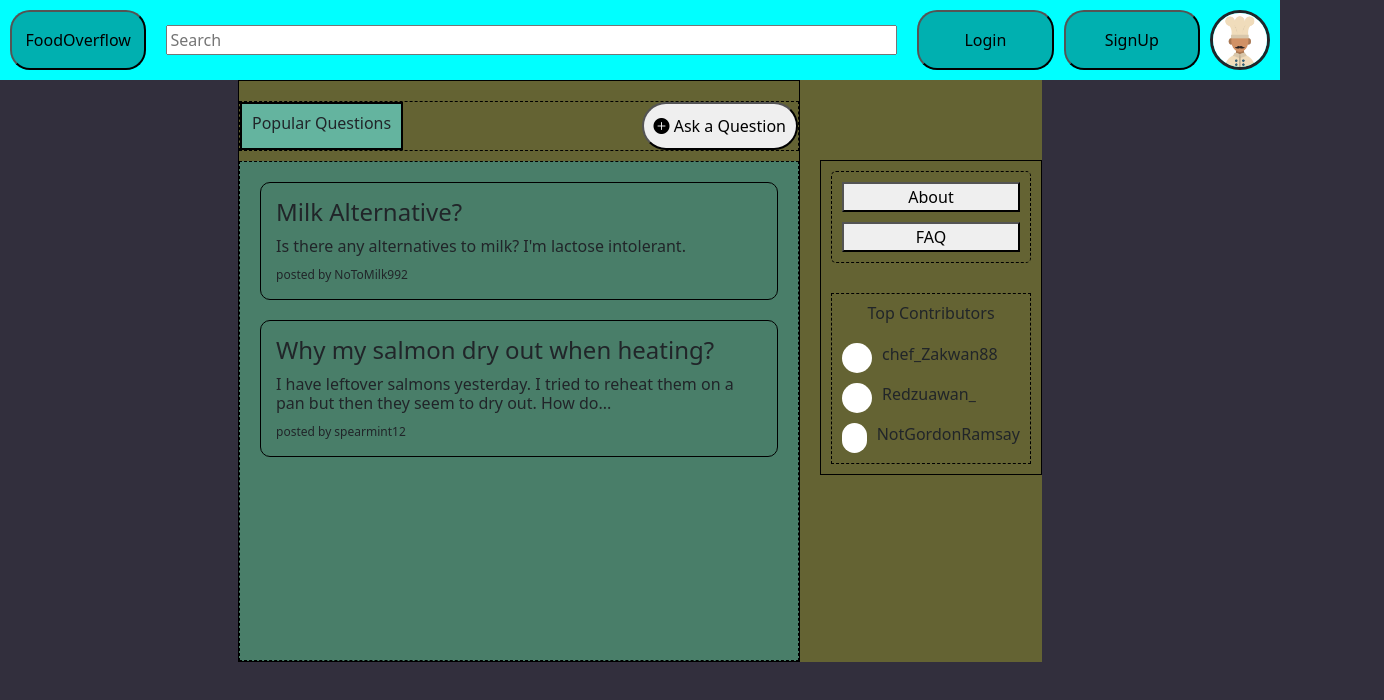
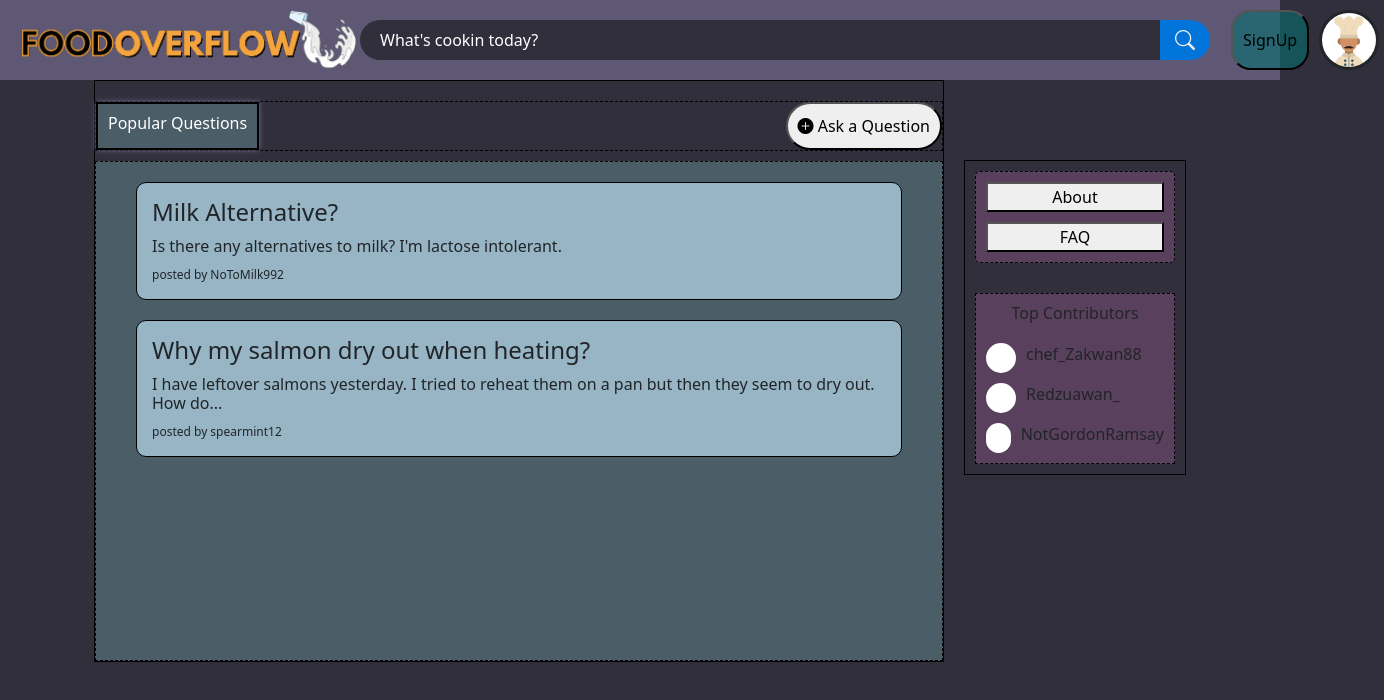
Before and after one commit to aizathamizuddin/Food-Overflow, a plain HTML site: page main.html in a window 1280 px wide. Shown: the whole page, 1384 px wide, since content can reach past the window. Drawn offline with nearby package versions, Linux system fonts and the light colour scheme.

Commit message:
Upload website logo

```diff
--- a/CSS/main.css
+++ b/CSS/main.css
@@ -9,36 +9,57 @@
 
 .top_container{
     display: flex;
-    flex: 20;
-    height: 60px;
+    height: 80px;
     justify-content: space-between;
     flex-direction: row;
-    background-color: aqua;
+    align-items: center;
+    background-color: #5e5874;
     padding: 5px;
 }
 
+.navbar_section{
+    display: flex;
+    width: fit-content;
+    justify-content: space-between;
+    flex-direction: row;
+}
+
 .backtoMain{
-    display: flex;
-    flex: 2;
     align-items: center;
     justify-content: center;
+    width: 350px;
     border-radius: 20px;
-    padding: 10px;
-    margin: 5px;
-    background-color: rgba(0, 113, 113, 0.556);
+    margin: 5px 0px 5px 5px;
 }
 
-input[type=text] {
-    width: 100%;
+input[type="text"]::placeholder {
+    padding: 10px;
+    color: white;
+  }
+
+.search_bar{
+    width: 800px;
+    height: 40px;
+    vertical-align: middle;
+    padding: 10px;
+    margin: 5px 0px 5px 0px;
+    border-radius: 50px 0px 0px 50px;
+    background-color: #322F3D;
+    border: none;
 }
 
-.search_bar{
-    display: flex;
-    flex: 13;
-    align-items: center;
-    justify-content: center;
-    padding: 10px;
-    margin: 5px;
+.search_btn{
+    background-color: #0074D9;
+    color: #f2f2f2;
+    float: right;
+    height: 40px;
+    width: 50px;
+    margin-top: 5px;
+    margin-right: 16px;
+    font-size: 20px;
+    border: none;
+    cursor: pointer;
+    border-radius: 0px 50px 50px 0px;
 }
 
 .login_signup{
@@ -68,7 +89,6 @@ input[type=text] {
 }
 
 .page_contents{
-    background-color: rgba(184, 187, 35, 0.37);
     height: fit-content;
     width: fit-content;
     display: flex;
@@ -78,6 +98,7 @@ input[type=text] {
 
 .feed_container{
     height: fit-content;
+    width: 850px;
     margin-right: 20px;
     border-width: 1px;
     border-style: solid;
@@ -86,7 +107,6 @@ input[type=text] {
 
 .feed_header{
     margin-top: 20px;
-    width: 70vh;
     height: 50px;
     border-width: 1px;
     border-style: dashed;
@@ -100,9 +120,11 @@ input[type=text] {
     border-style: solid;
     border-color: black;
     padding: 10px;
-    background-color: rgba(102, 245, 245, 0.556);
-    width: fit-content;
+    font-size: 50px;
+    color: white;
+    background-color: #4B5D67;
     align-items: center;
+    box-shadow: 0px 0px 5px #7d7597;
 }
 
 .ask_question{
@@ -114,9 +136,9 @@ input[type=text] {
 
 .feed{
     margin-top: 10px;
-    width: 70vh;
+    padding: 0px 20px 0px 20px;
     height: 500px;
-    background-color: rgba(53, 148, 148, 0.556);
+    background-color: #4B5D67;
     border-width: 1px;
     border-style: dashed;
     border-color: black;
@@ -128,6 +150,7 @@ input[type=text] {
     border-style: solid;
     border-color: black;
     border-radius: 10px;
+    background-color: #97b5c5;
     margin: 20px;
     padding: 15px;
 }
@@ -156,6 +179,7 @@ input[type=text] {
 .button_link{
     width: 200px;
     height: fit-content;
+    background-color: #59405C;
     border-width: 1px;
     border-style: dashed;
     border-color: black;
@@ -183,6 +207,7 @@ input[type=text] {
     border-width: 1px;
     border-style: dashed;
     border-color: black;
+    background-color: #59405C;
     margin: 10px;
     padding: 10px;
 }
--- a/main.html
+++ b/main.html
@@ -12,13 +12,26 @@
     <div class="main_page">
 
         <div class="top_container">
-            <button class="backtoMain">FoodOverflow</button>
-            <form action="" class="search_bar"><input type="text" name="search" id="search" placeholder="Search"></form>
-            <button class="login_signup">Login</button>
-            <button class="login_signup">SignUp</button>
-            <div class="profile_button">
-                <img src="image/default_pfp.png" height="100%" width="100%"/>
+            <div class="navbar_section">
+                <div class="backtoMain">
+                    <img src="image/fologo_small.png" height="100%" width="100%"/>
+                </div>
             </div>
+
+            <div class="navbar_section">
+                <input class="search_bar" placeholder="What's cookin today?" type="text">
+                <button class="search_btn">
+                    <i class="bi bi-search"></i>
+                </button>
+            </div>
+
+            <div class="navbar_section">
+                <button class="login_signup">SignUp</button>
+                <div class="profile_button">
+                    <img src="image/default_pfp.png" height="100%" width="100%"/>
+                </div>
+            </div>
+
         </div>
 
         <div class="body_container">
```
Also changed, not shown: image/fologo_big.png (added), image/fologo_small.png (added).
